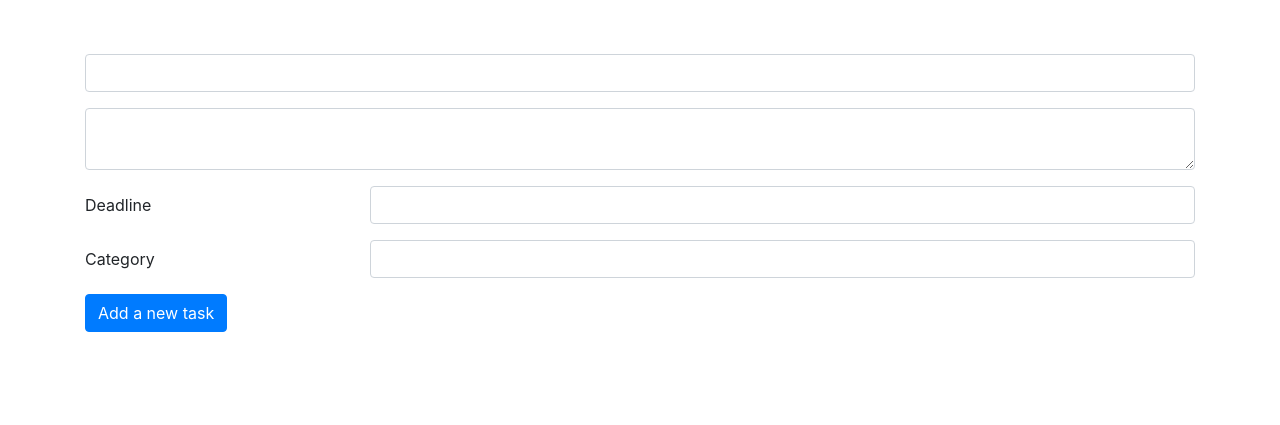
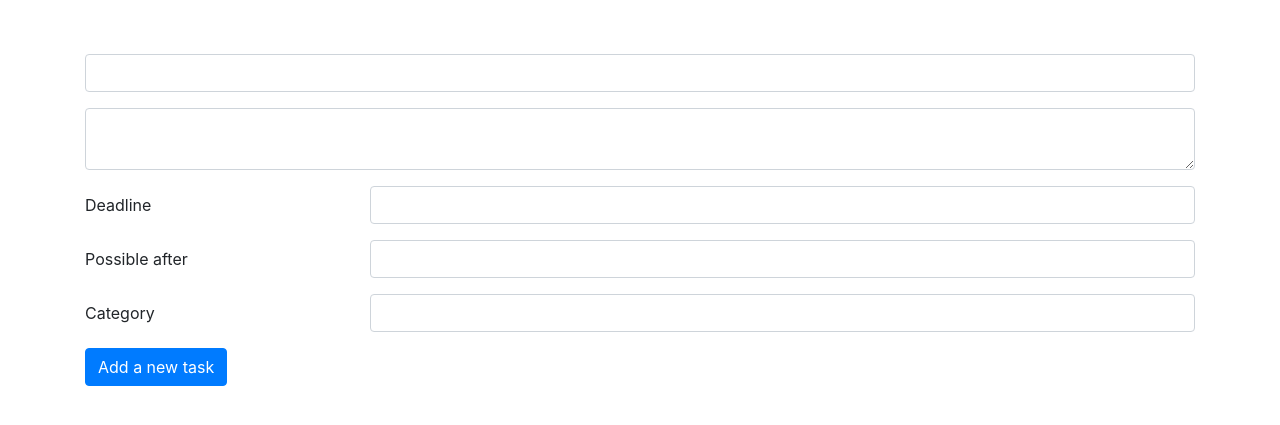
Before and after one commit to julesvirallinen/just-to-do-it, a Flask app: template application/templates/tasks/new.html in a window 1280 px wide. Shown: the part 56-481 px from the top of the page. Run offline with Flask 2, Linux system fonts and the light colour scheme; the template is opened without the code that fills it, so the values that code supplies are empty, except form fields; form fields are guessed from the names that the template uses; some libraries are stand-ins or nearby versions.

Commit message:
Added possible_after date to task

```diff
--- a/application/tasks/models.py
+++ b/application/tasks/models.py
@@ -11,6 +11,8 @@ class Task(Base):
     name = db.Column(db.String(144), nullable=False)
     description = db.Column(db.String(144), nullable=True)
     deadline = db.Column(db.DateTime)
+    possible_after = db.Column(db.DateTime)
+
 
     done = db.Column(db.Boolean, nullable=False)
 
@@ -20,11 +22,12 @@ class Task(Base):
     category_id = db.Column(db.Integer, db.ForeignKey('category.id'),
                             nullable=True)
 
-    def __init__(self, name, description, deadline):
+    def __init__(self, name, description, deadline, possible_after):
         self.name = name
         self.description = description
         self.deadline = deadline
         self.done = False
+        self.possible_after = possible_after
 
     # def __repr__(self):
     #     return '<%r %r %r>' % ()
--- a/application/tasks/views.py
+++ b/application/tasks/views.py
@@ -66,8 +66,8 @@ def tasks_create():
         return render_template("tasks/new.html", form = form)
 
     dl = form.deadline.data
-
-    t = Task(form.name.data, form.description.data, dl)
+    pa = form.possible_after.data
+    t = Task(form.name.data, form.description.data, dl, pa)
     t.account_id = current_user.id
     if(form.category.data):
         t.category_id = form.category.data.id
@@ -87,6 +87,8 @@ def edit(task_id):
         form = TaskForm(formdata=request.form, obj=task)
         if request.method == 'POST' and form.validate():
             task.deadline = form.deadline.data
+            task.possible_after = form.possible_after.data
+
             task.name = form.name.data
             task.description = form.description.data
             if form.category.data:
--- a/application/templates/tasks/_form.html
+++ b/application/templates/tasks/_form.html
@@ -10,7 +10,7 @@
   {{ form.description(class_="form-control") }}
 </div>
 {% for error in form.description.errors %}
-<div class="alert alert-danger">{{ error }}</div>
+  <div class="alert alert-danger">{{ error }}</div>
 {% endfor %}
 
 
@@ -20,13 +20,24 @@
     {{ form.deadline(class_="form-control") }}
   </div>
 </div>
-
+{% for error in form.deadline.errors %}
+  <div class="alert alert-danger">{{ error }}</div>
+{% endfor %}
+<div class="form-group row">
+    {{ form.possible_after.label(class_="col-sm-3 col-form-label")}}
+    <div class="col-sm-9">
+      {{ form.possible_after(class_="form-control") }}
+    </div>
+</div>
+{% for error in form.possible_after.errors %}
+  <div class="alert alert-danger">{{ error }}</div>
+{% endfor %}
 <div class="form-group row">
   {{ form.category.label(class_="col-sm-3 col-form-label")}}
   <div class="col-sm-9">
     {{ form.category(class_="form-control") }}
   </div>
 </div>
-{% for error in form.deadline.errors %}
+{% for error in form.category.errors %}
 <div class="alert alert-danger">{{ error }}</div>
 {% endfor %}
```
Also changed, not shown: application/tasks/forms.py (+13 -0 lines).
